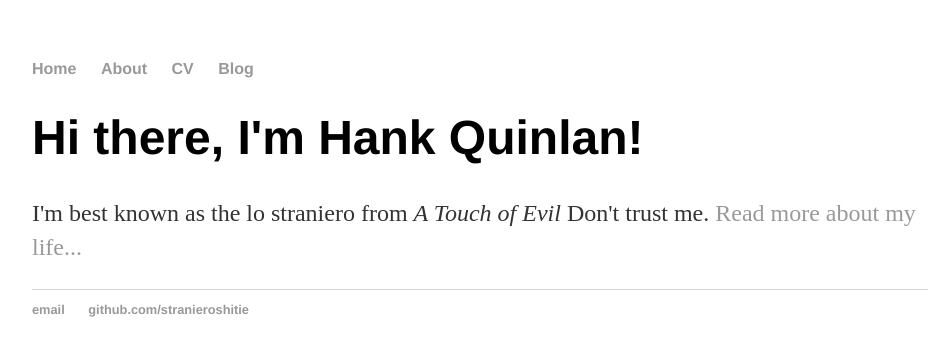
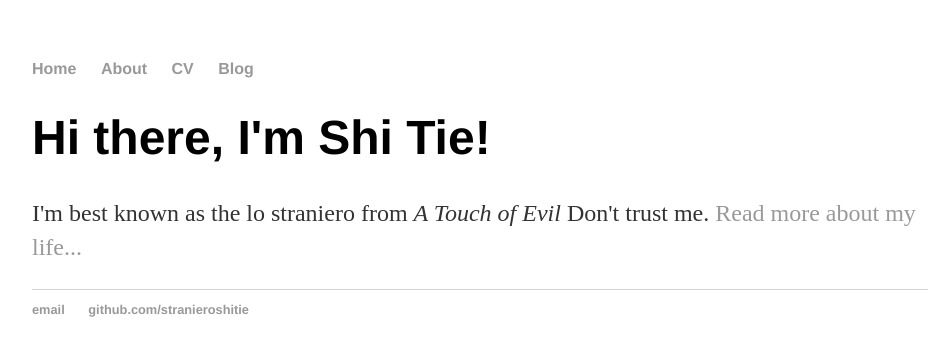
Before and after one commit to stranieroshitie/stranieroshitie.github.io, a Jekyll site: the page built from index.html, in a window 1280 px wide. Shown: the top 356 px of the page, without its empty margins (160-1107 px from the left). Built offline with Jekyll 4.4.1, drawn with Linux system fonts in a browser that asks for light colours.

Commit message:
Update index.html
change the wrong name

```diff
--- a/index.html
+++ b/index.html
@@ -3,6 +3,6 @@ layout: default
 title: Shi Tie, Lo Straniero
 ---
 <div class="blurb">
-	<h1>Hi there, I'm Hank Quinlan!</h1>
+	<h1>Hi there, I'm Shi Tie!</h1>
 	<p>I'm best known as the lo straniero from <em>A Touch of Evil</em> Don't trust me. <a href="/about">Read more about my life...</a></p>
 </div><!-- /.blurb -->
```
